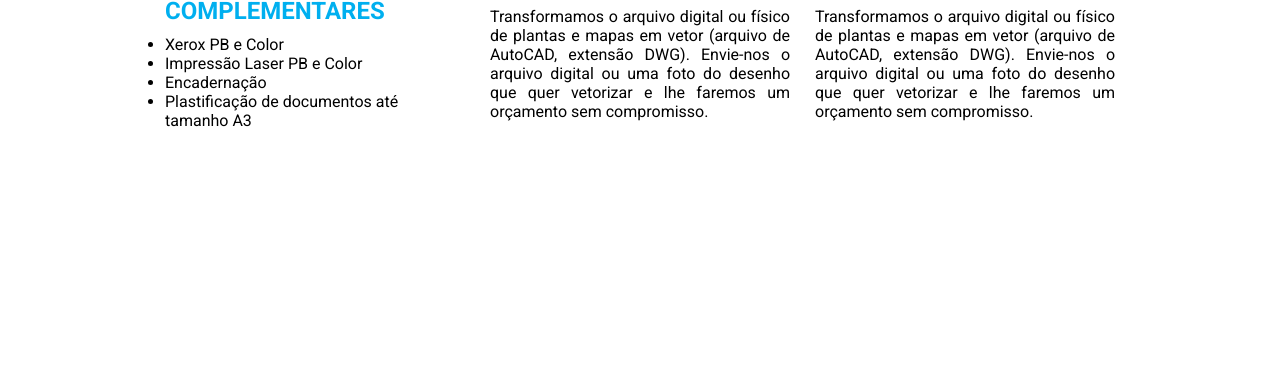
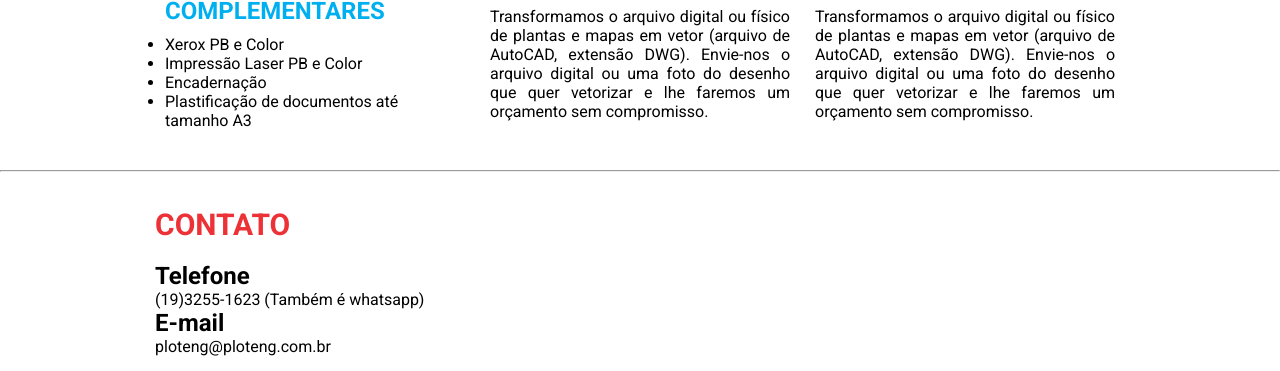
Before and after one commit to matheeusgomes/ploteng, a plain HTML site: page index.html in a window 1280 px wide. Shown: the part 2286-2657 px from the top of the page. Before the commit the page ends 2456 px from the top, so only its background shows below. Drawn offline with Linux system fonts and the light colour scheme.

Commit message:
Add files via upload

```diff
--- a/index.html
+++ b/index.html
@@ -108,10 +108,23 @@
 					<p class="servico--text">Transformamos o arquivo digital ou físico de plantas e mapas em vetor (arquivo de AutoCAD, extensão DWG). Envie-nos o arquivo digital ou uma foto do desenho que quer vetorizar e lhe faremos um orçamento sem compromisso.</p>
 				</div>
 			</div>
-		</section>
+		</section><hr>
 
 <!-----------------------------------CONTATO---------------------------------------->
+		<section class="contato container">
+			<h1 class="titulos">Contato</h1>
+			<div class="telefone">
+				<h2>Telefone</h2>
+				<p>(19)3255-1623 (Também é whatsapp)</p>
+			</div>
+			<div class="email">
+				<h2>E-mail</h2>
+				<p>ploteng@ploteng.com.br</p>
+			</div>
 
+			<form action="get"></form>
+
+		</section>
 
 
 
```
